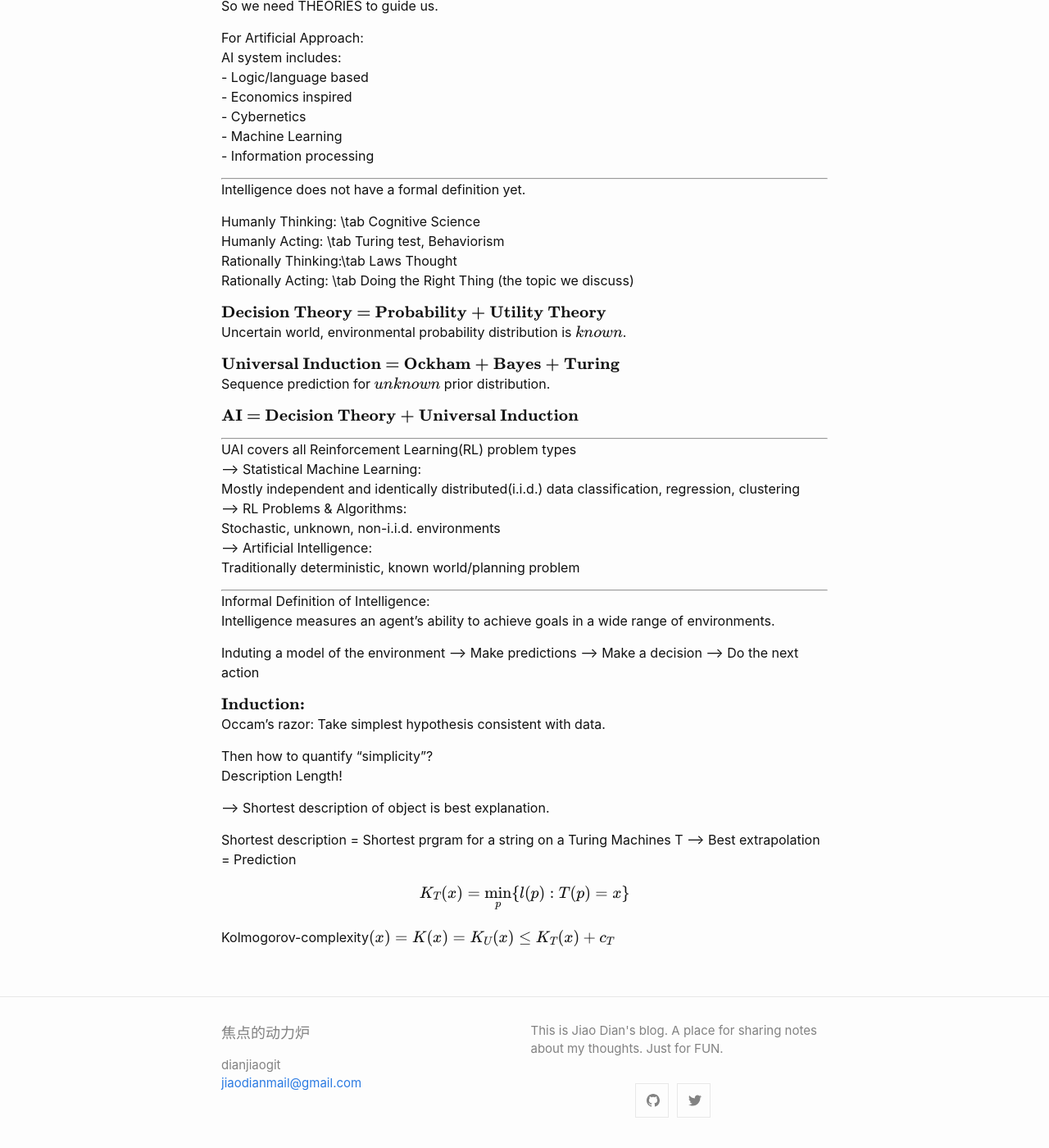
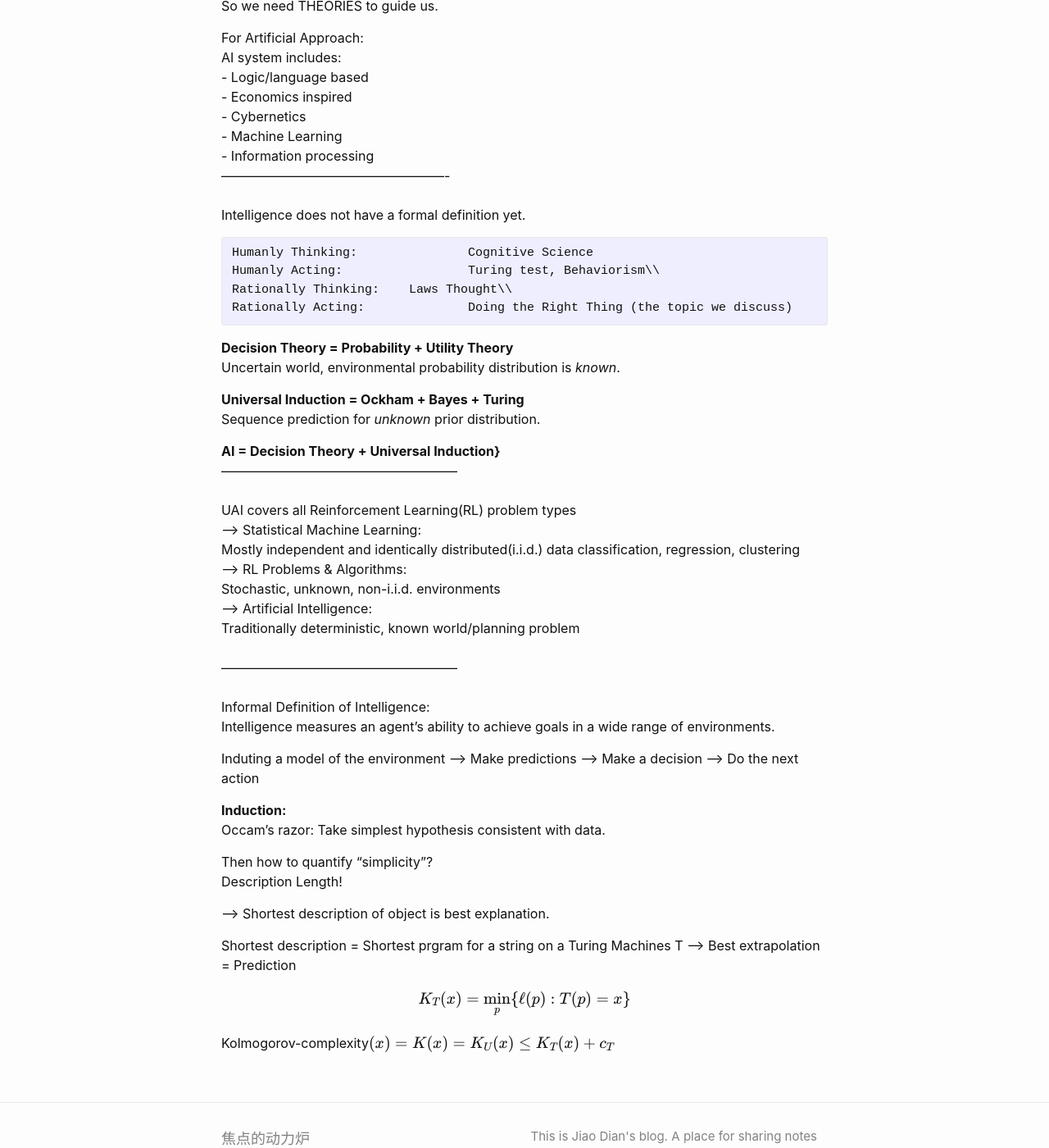
Before and after one commit to dianjiaogit/dianjiaogit.github.io, a Jekyll site: the page built from _posts/2019-12-29-week1 notes.md, in a window 1280 px wide and 1400 px high, scrolled down 355 px. Shown: the whole window at 82% size. Built offline with Jekyll 4.4.1, drawn with Linux system fonts in a browser that asks for light colours; formulas are drawn with MathJax 3.

Commit message:
week1 fix format

```diff
--- a/_posts/2019-12-29-week1 notes.md
+++ b/_posts/2019-12-29-week1 notes.md
@@ -21,27 +21,28 @@ AI system includes: \\
 	- Cybernetics \\
 	- Machine Learning \\
 	- Information processing
-
+\\
 ----------------------------------------------------
-
+\\
 Intelligence does not have a formal definition yet.
-
-Humanly Thinking: 	\tab	Cognitive Science\\
-Humanly Acting:		\tab	Turing test, Behaviorism\\
-Rationally Thinking:\tab	Laws Thought\\
-Rationally Acting:	\tab	Doing the Right Thing (the topic we discuss)
+<pre>
+Humanly Thinking:		Cognitive Science
+Humanly Acting:			Turing test, Behaviorism\\
+Rationally Thinking:	Laws Thought\\
+Rationally Acting:		Doing the Right Thing (the topic we discuss)
+</pre>
 
 
-$\textbf{Decision Theory = Probability + Utility Theory}$\\
-Uncertain world, environmental probability distribution is $\textit{known}$.
+**Decision Theory = Probability + Utility Theory**\\
+Uncertain world, environmental probability distribution is *known*.
 
-$\textbf{Universal Induction = Ockham + Bayes + Turing}$\\
-Sequence prediction for $\textit{unknown}$ prior distribution.
+**Universal Induction = Ockham + Bayes + Turing**\\
+Sequence prediction for *unknown* prior distribution.
 
-$\textbf{AI = Decision Theory + Universal Induction}$
-
+**AI = Decision Theory + Universal Induction}**
+\\
 ------------------------------------------------------
-
+\\
 UAI covers all Reinforcement Learning(RL) problem types
 --> Statistical Machine Learning:
 Mostly independent and identically distributed(i.i.d.) data classification, regression, clustering
@@ -49,15 +50,15 @@ Mostly independent and identically distributed(i.i.d.) data classification, regr
 Stochastic, unknown, non-i.i.d. environments
 --> Artificial Intelligence:
 Traditionally deterministic, known world/planning problem
-
+\\
 ------------------------------------------------------
-
+\\
 Informal Definition of Intelligence:
 Intelligence measures an agent's ability to achieve goals in a wide range of environments.
 
 Induting a model of the environment --> Make predictions --> Make a decision --> Do the next action
 
-$\textbf{Induction:}$
+**Induction:**
 Occam's razor: Take simplest hypothesis consistent with data.
 
 Then how to quantify "simplicity"?
@@ -67,6 +68,6 @@ Description Length!
 
 Shortest description = Shortest prgram for a string on a Turing Machines T --> Best extrapolation = Prediction
 
-$$K_T(x) = \min_{p}\{l(p) : T(p) = x\}$$
+$$K_T(x) = \min_{p}\{\ell(p) : T(p) = x\}$$
 
 Kolmogorov-complexity$(x) = K(x) = K_U(x) \leq K_T(x) + c_T$
```
